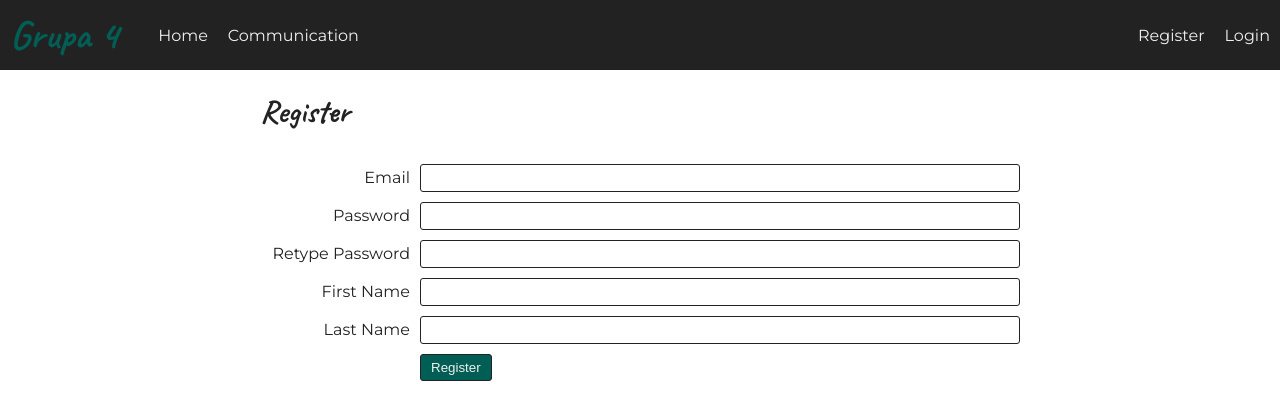
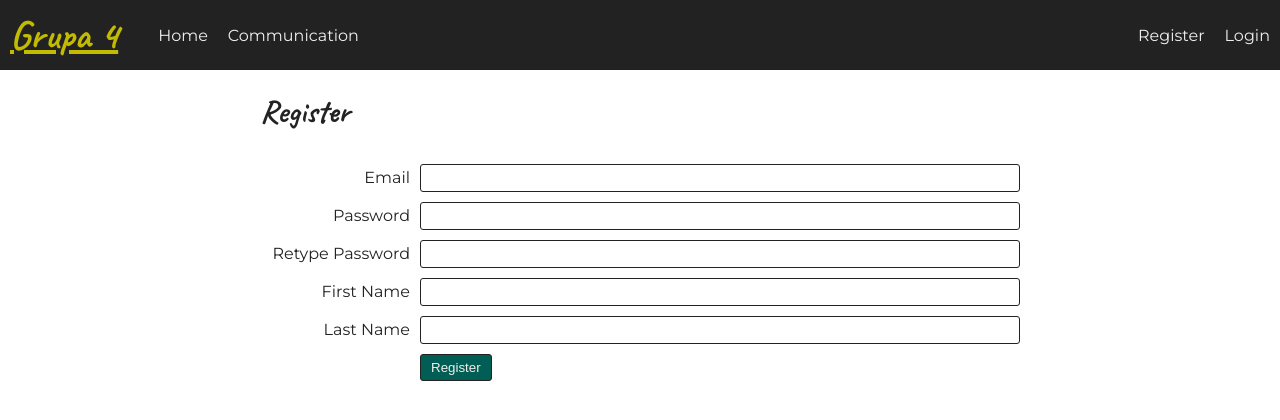
Before and after one commit to web-complete-04/course, a React (Vite) app: page /register in a window 1280 px wide. Shown: the top 420 px of the page. Built offline with nearby package versions, Linux system fonts and the light colour scheme.

Commit message:
Fixed a bug with logout, and added styles to the nav, and redirects from login to home if user is logged in

```diff
--- a/src/components/Nav/Nav.module.css
+++ b/src/components/Nav/Nav.module.css
@@ -6,8 +6,11 @@
   align-items: center;
   background-color: var(--bgColor);
 
+  color: var(--color-text-light);
+
   @media (prefers-color-scheme: dark) {
-    --bgColor: var(--color-light-gray)
+    --bgColor: var(--color-light-gray);
+    color: var(--color-text-dark);
   }
 
   & a {
@@ -16,6 +19,12 @@
 
     color: var(--color-text-light);
     text-decoration: none;
+
+    &:hover,
+    &:active {
+      text-decoration: underline;
+      color: var(--color-brand-secondary);
+    }
 
     @media (prefers-color-scheme: dark) {
       color: var(--color-text-dark);
--- a/src/features/Auth/Login.tsx
+++ b/src/features/Auth/Login.tsx
@@ -1,4 +1,5 @@
-import { useState } from "react";
+import { useEffect, useState } from "react";
+import { useNavigate } from "react-router";
 import { useZodValidation } from "../../hooks/useZodValidation";
 import { Api } from "../../utils/api";
 import { loginSchema as validationSchema } from "./validationSchemas";
@@ -14,7 +15,14 @@ export function Login() {
   });
   const { errors, isValid } = useZodValidation(validationSchema);
 
-  const { login } = useAuth();
+  const { login, user } = useAuth();
+  const navigate = useNavigate();
+
+  useEffect(() => {
+    if(user) {
+      void navigate('/');
+    }
+  }, [user, navigate]);
 
   function handleSubmit(e: React.SubmitEvent) {
     e.preventDefault();
--- a/src/features/Auth/Register.tsx
+++ b/src/features/Auth/Register.tsx
@@ -1,4 +1,5 @@
 import { useState } from "react";
+import { Navigate } from "react-router";
 import { useZodValidation } from "../../hooks/useZodValidation";
 import { Api } from "../../utils/api";
 import { registerSchema as validationSchema } from "./validationSchemas";
@@ -17,7 +18,7 @@ export function Register() {
   });
   const { errors, isValid } = useZodValidation(validationSchema);
 
-  const {login} = useAuth();
+  const {login, user} = useAuth();
 
   function handleSubmit(e: React.SubmitEvent) {
     e.preventDefault();
@@ -48,6 +49,10 @@ export function Register() {
     }
 
     setFormValues(newValues);
+  }
+
+  if(user) {
+    return <Navigate to="/" />
   }
 
   return (
--- a/src/hooks/useStorageState.ts
+++ b/src/hooks/useStorageState.ts
@@ -19,6 +19,7 @@ export function useStorageState<V>(storageKey: string, initialValue: V) {
 
   function deleteValue() {
     localStorage.removeItem(storageKey);
+    setValue(initialValue);
   }
 
   return [value, updateValue, deleteValue] as const;
```
